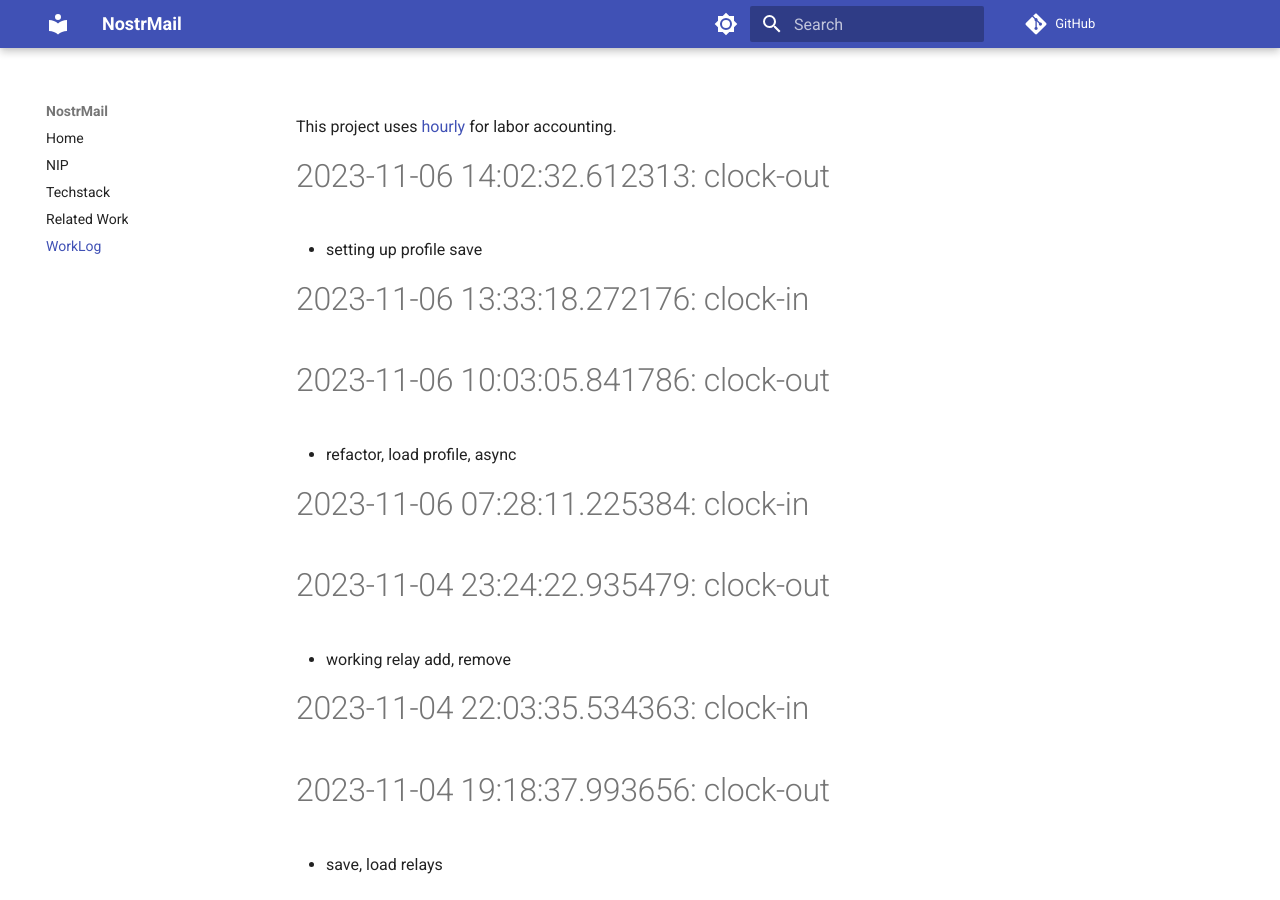
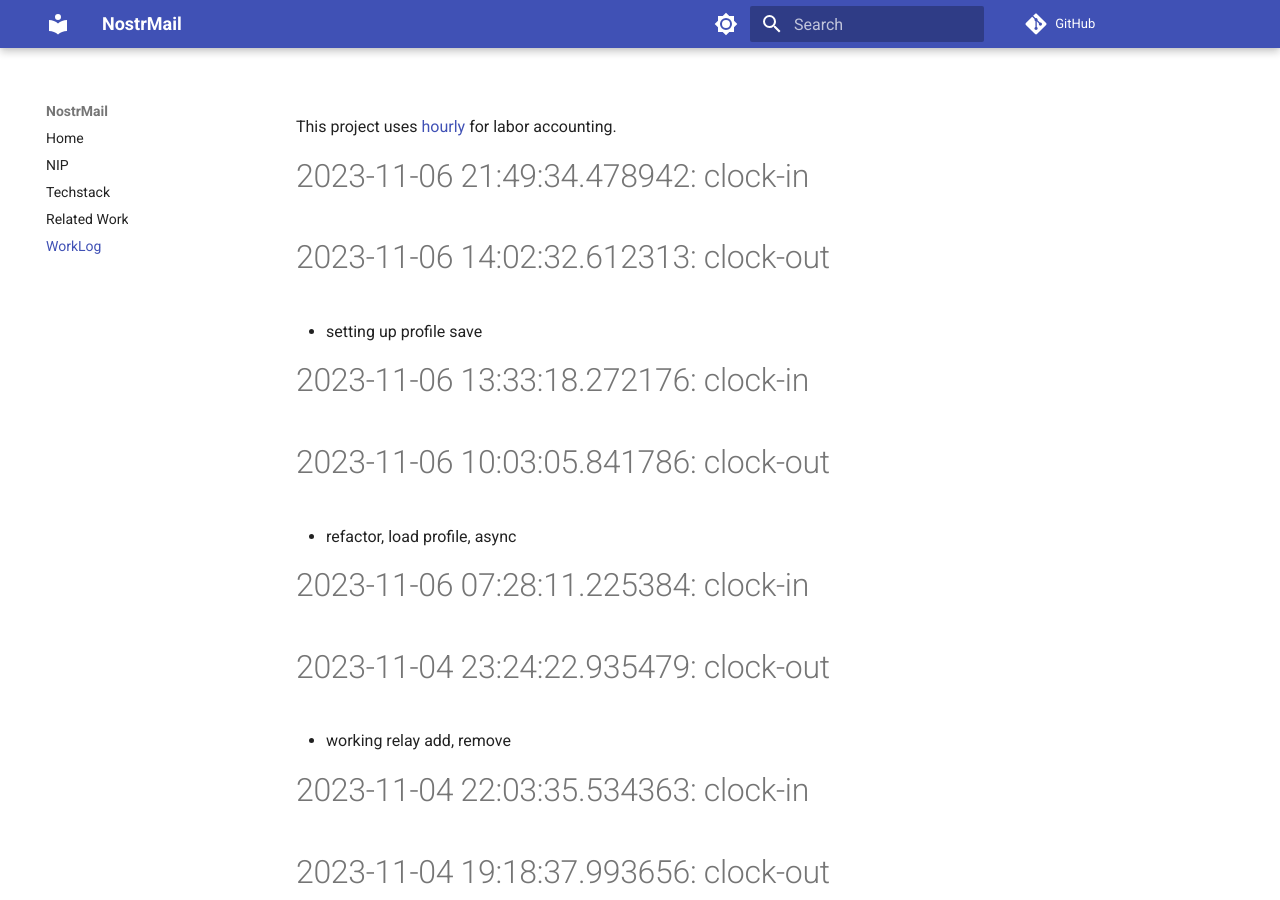
Before and after one commit to asherp/nostr-mail, an MkDocs documentation site: the page built from docs/WorkLog.md, in a window 1280 px wide and 900 px high. Built offline with MkDocs 1.6.1 and Material for MkDocs 9.7.7, drawn with Linux system fonts in a browser that asks for light colours; comment, search, counter and statistics services are not loaded.

Commit message:
clock-in

```diff
--- a/WorkLog.md
+++ b/WorkLog.md
@@ -1,3 +1,6 @@
+
+# 2023-11-06 21:49:34.478942: clock-in
+
 # 2023-11-06 14:02:32.612313: clock-out
 
 * setting up profile save
```
